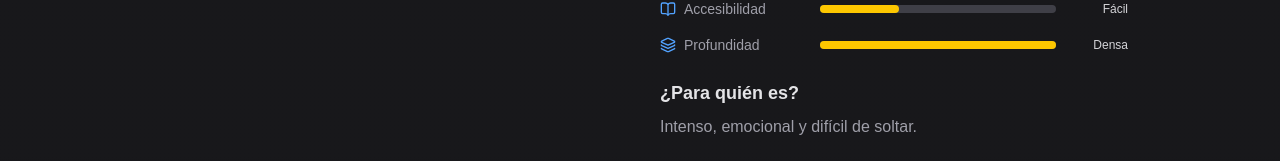
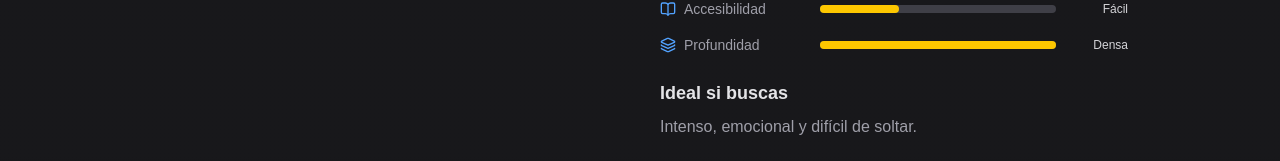
Before and after one commit to decaosyletras/biblio, a Next.js app: page /libros/2092-la-era-de-la-superinteligencia-artificial in a window 1280 px wide. Shown: the part 709-870 px from the top of the page. Built offline with nearby package versions, Linux system fonts and the light colour scheme.

Commit message:
pequeños cambios6

```diff
--- a/app/libros/[slug]/page.tsx
+++ b/app/libros/[slug]/page.tsx
@@ -153,7 +153,7 @@ export default async function Page({ params }: any) {
           {book.review.excerpt !== "" && (
             <div className="mt-6">
               <h3 className="text-lg font-semibold text-zinc-200 mb-2">
-                ¿Para quién es?
+                Ideal si buscas
               </h3>
 
               <p className="text-zinc-400">
--- a/app/page.tsx
+++ b/app/page.tsx
@@ -23,8 +23,7 @@ export default function Home() {
     "Lecturas que rompen el molde",
     "Voces nuevas con fuerza propia",
     "Historias que merecen ser encontradas",
-    "Narrativas que se quedan contigo",
-    "Los libros independientes no compiten, resisten"
+    "Narrativas que se quedan contigo"
   ];
 
   const fraseAleatoria = frases[Math.floor(Math.random() * frases.length)];
```
